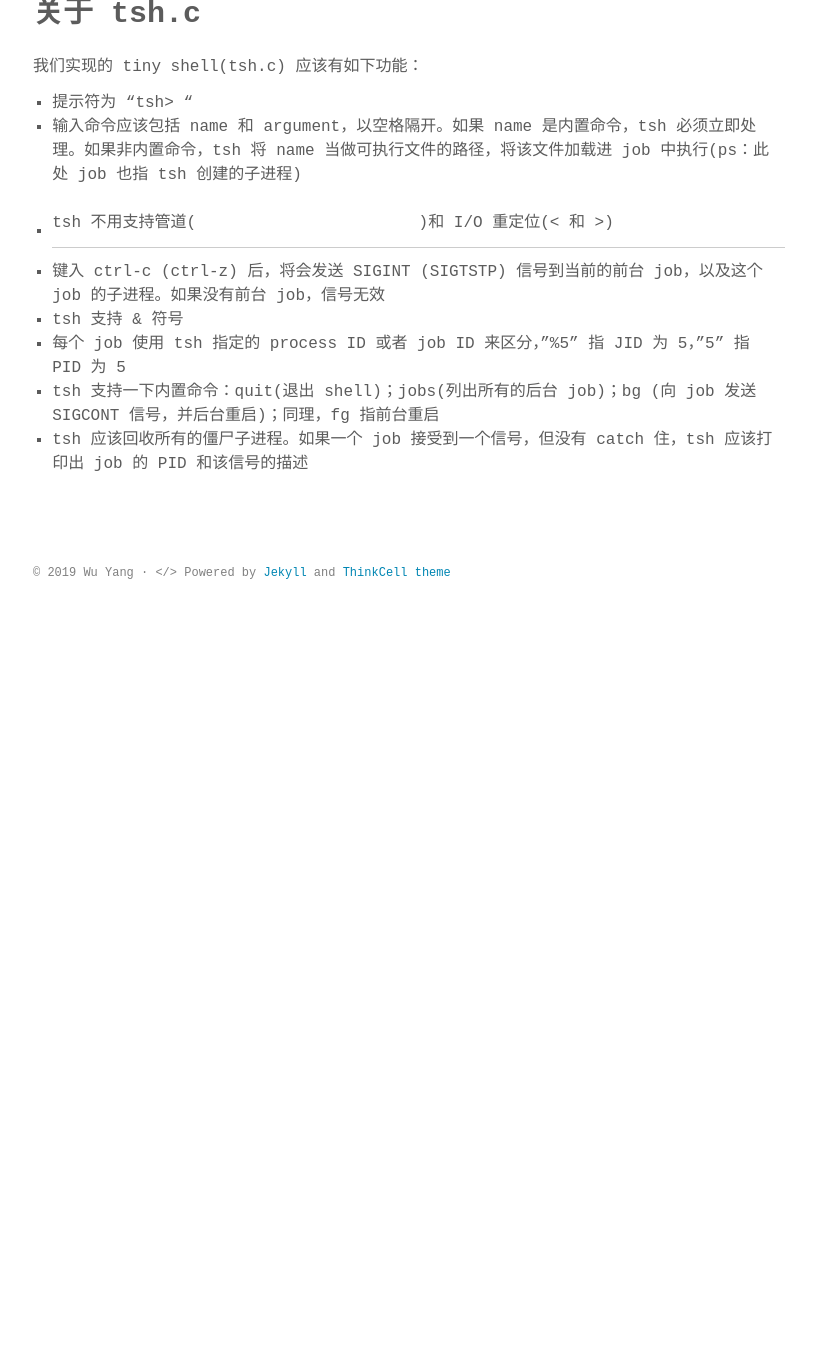
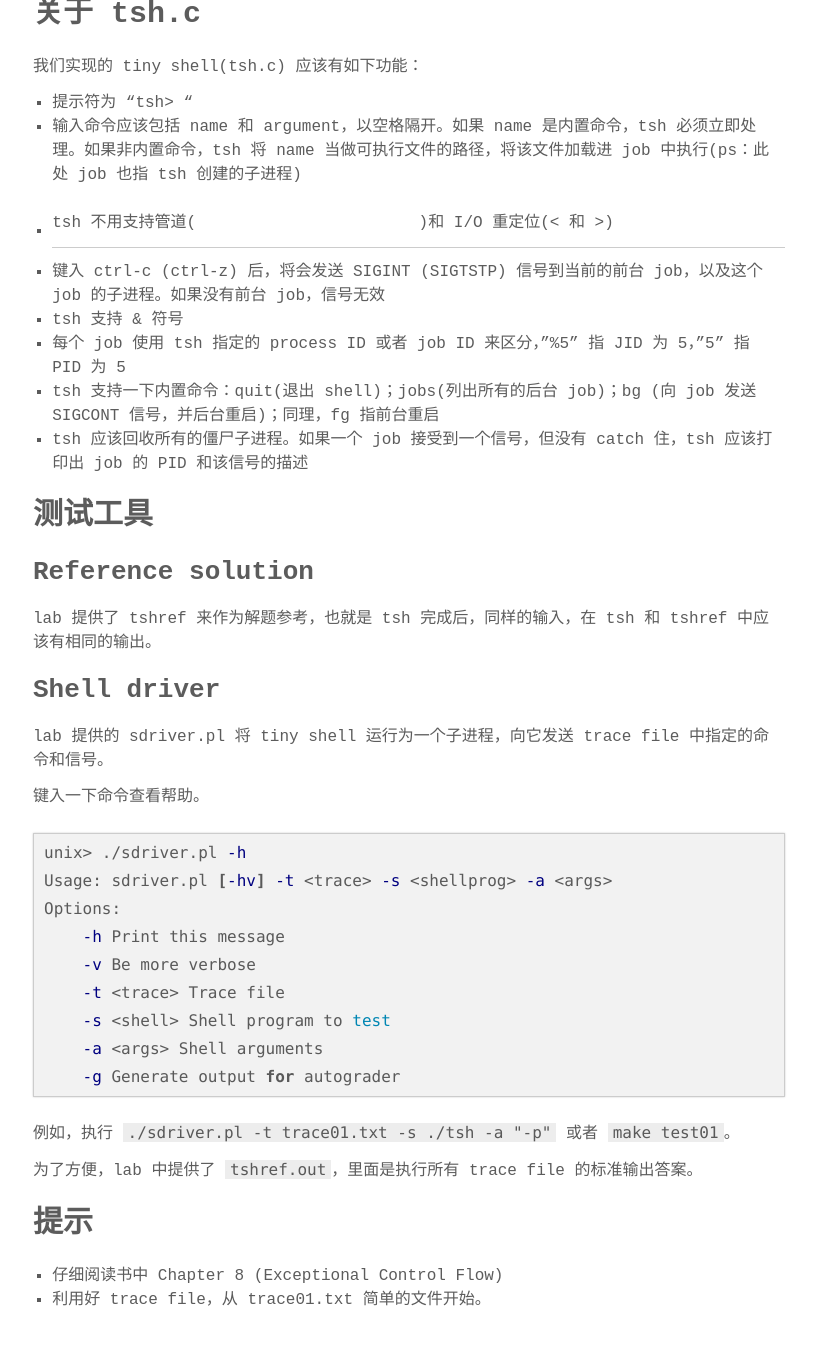
Before and after one commit to drivebyer/old-blog-theme, a Jekyll site: the page built from _posts/2019-03-04-深入理解计算机系统-Shell-Lab-实验报告.md, in a window 1280 px wide and 1400 px high, scrolled down 984 px. Shown: the top 1345 px of the window, without its empty margins (231-1048 px from the left). Built offline with Jekyll 4.4.1, drawn with Linux system fonts in a browser that asks for light colours; some web fonts are replaced; before the commit the page ends 1614 px from its top, so only the background shows below that.

Commit message:
Update 2019-03-04-深入理解计算机系统-Shell-Lab-实验报告.md

````diff
--- a/_posts/2019-03-04-深入理解计算机系统-Shell-Lab-实验报告.md
+++ b/_posts/2019-03-04-深入理解计算机系统-Shell-Lab-实验报告.md
@@ -51,3 +51,36 @@ tsh> /bin/ls -l -d
 6. 每个 job 使用 tsh 指定的 process ID 或者 job ID 来区分，"%5" 指 JID 为 5，"5" 指 PID 为 5
 7. tsh 支持一下内置命令：quit(退出 shell)；jobs(列出所有的后台 job)；bg <job> (向 job 发送 SIGCONT 信号，并后台重启)；同理，fg <job> 指前台重启
 8. tsh 应该回收所有的僵尸子进程。如果一个 job 接受到一个信号，但没有 catch 住，tsh 应该打印出 job 的 PID 和该信号的描述
+
+# 测试工具
+
+## Reference solution
+
+lab 提供了 tshref 来作为解题参考，也就是 tsh 完成后，同样的输入，在 tsh 和 tshref 中应该有相同的输出。
+
+## Shell driver
+
+lab 提供的 sdriver.pl 将 tiny shell 运行为一个子进程，向它发送 trace file 中指定的命令和信号。
+
+键入一下命令查看帮助。
+
+```shell
+unix> ./sdriver.pl -h
+Usage: sdriver.pl [-hv] -t <trace> -s <shellprog> -a <args>
+Options:
+    -h Print this message
+    -v Be more verbose
+    -t <trace> Trace file
+    -s <shell> Shell program to test
+    -a <args> Shell arguments
+    -g Generate output for autograder
+```
+
+例如，执行 `./sdriver.pl -t trace01.txt -s ./tsh -a "-p"` 或者 `make test01`。
+
+为了方便，lab 中提供了 `tshref.out`，里面是执行所有 trace file 的标准输出答案。
+
+# 提示
+
+1. 仔细阅读书中 Chapter 8 (Exceptional Control Flow)
+2. 利用好 trace file，从 trace01.txt 简单的文件开始。
````
